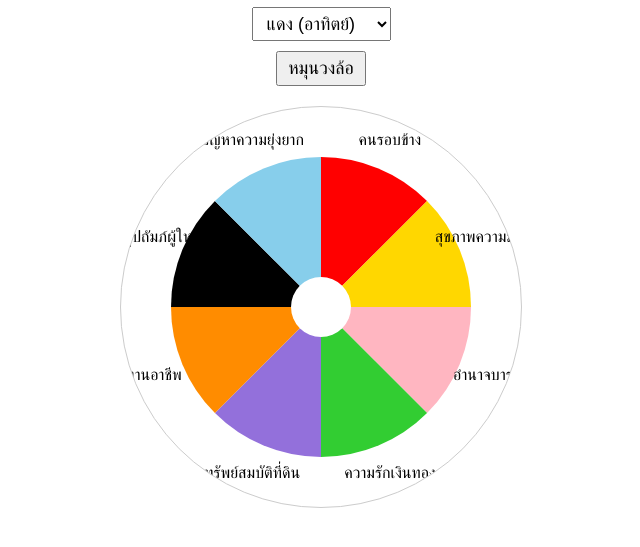
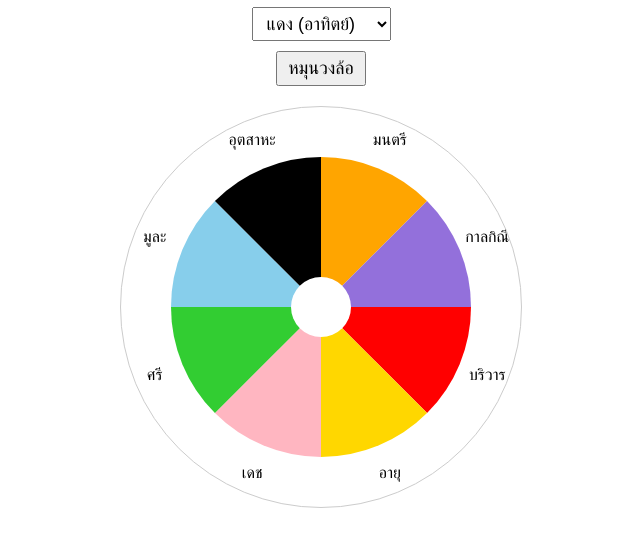
Before and after one commit to urachamt-cmd/Thaksa-wheel, a plain HTML site: page index.html in a window 1280 px wide. Shown: the part 129-676 px from the top of the page, without its empty margins (319-959 px from the left). Drawn offline with Linux system fonts and the light colour scheme.

Commit message:
Update index.html

```diff
--- a/index.html
+++ b/index.html
@@ -1,8 +1,8 @@
 <!DOCTYPE html>
 <html lang="th">
 <head>
-  <meta charset="UTF-8">
-  <title>วงล้อทักษาพยากรณ์ - Debug</title>
+  <meta charset="UTF-8" />
+  <title>วงล้อทักษาพยากรณ์</title>
   <style>
     body {
       font-family: 'Kanit', sans-serif;
@@ -32,111 +32,80 @@
     <option value="เหลือง">เหลือง (จันทร์)</option>
     <option value="ชมพู">ชมพู (อังคาร)</option>
     <option value="เขียว">เขียว (พุธ)</option>
+    <option value="ส้ม">ส้ม (พฤหัสบดี)</option>
+    <option value="ฟ้า">ฟ้า (ศุกร์)</option>
     <option value="ม่วง">ม่วง (เสาร์)</option>
-    <option value="ส้ม">ส้ม (พฤหัสบดี)</option>
     <option value="ดำ">ดำ (ราหู)</option>
-    <option value="ฟ้า">ฟ้า (ศุกร์)</option>
   </select>
   <button id="spinBtn">หมุนวงล้อ</button>
 
   <canvas id="wheel" width="400" height="400"></canvas>
 
   <script>
-    console.log('Script loaded');
+    // เมื่อตัวหน้าโหลดเสร็จ ให้เริ่มผูก event และวาดวงล้อครั้งแรก
     window.addEventListener('DOMContentLoaded', () => {
-      console.log('DOM fully loaded');
-      const canvas = document.getElementById('wheel');
-      if (!canvas) { console.error('Canvas element not found'); return; }
-      const ctx = canvas.getContext('2d');
-      const birthColorSelect = document.getElementById('birthColor');
-      const spinBtn = document.getElementById('spinBtn');
-      console.log({ canvas, ctx, birthColorSelect, spinBtn });
+      const canvas = document.getElementById("wheel");
+      const ctx = canvas.getContext("2d");
+      const birthColorSelect = document.getElementById("birthColor");
+      const spinBtn = document.getElementById("spinBtn");
 
-      // ทักษาพยากรณ์รอบนอกคงที่
-      const labels = [
-        'คนรอบข้าง',
-        'สุขภาพความมั่นคง',
-        'อำนาจบารมี',
-        'ความรักเงินทอง',
-        'ทรัพย์สมบัติที่ดิน',
-        'งานอาชีพ',
-        'คนอุปถัมภ์ผู้ใหญ่',
-        'ปัญหาความยุ่งยาก'
-      ];
-
-      // สีเรียงตามเข็มนาฬิกาคงที่
-      const baseColors = ['แดง','เหลือง','ชมพู','เขียว','ม่วง','ส้ม','ดำ','ฟ้า'];
+      const colors = ["แดง", "เหลือง", "ชมพู", "เขียว", "ฟ้า", "ดำ", "ส้ม", "ม่วง"];
       const colorMap = {
-        'แดง': '#FF0000',
-        'เหลือง': '#FFD700',
-        'ชมพู': '#FFB6C1',
-        'เขียว': '#32CD32',
-        'ม่วง': '#9370DB',
-        'ส้ม': '#FF8C00',
-        'ดำ': '#000000',
-        'ฟ้า': '#87CEEB'
+        "แดง": "#FF0000",
+        "เหลือง": "#FFD700",
+        "ชมพู": "#FFB6C1",
+        "เขียว": "#32CD32",
+        "ฟ้า": "#87CEEB",
+        "ดำ": "#000000",
+        "ส้ม": "#FFA500",
+        "ม่วง": "#9370DB"
       };
 
-      const sliceCount = labels.length;
-      const step = 2 * Math.PI / sliceCount;
-      const cx = canvas.width / 2;
-      const cy = canvas.height / 2;
-      const radius = 150;
+      const thaksa = ["บริวาร", "อายุ", "เดช", "ศรี", "มูละ", "อุตสาหะ", "มนตรี", "กาลกิณี"];
 
-      function rotateColors(selectedColor) {
-        console.log('rotateColors:', selectedColor);
-        const idx = baseColors.indexOf(selectedColor);
-        console.log('color index:', idx);
-        if (idx < 0) return baseColors;
-        const arr = [...baseColors.slice(idx), ...baseColors.slice(0, idx)];
-        console.log('rotated array:', arr);
-        return arr;
+      function rotateThaksa(dayColor) {
+        const idx = colors.indexOf(dayColor);
+        return [...thaksa.slice(idx), ...thaksa.slice(0, idx)];
       }
 
       function drawWheel() {
-        console.log('drawWheel called');
-        const selected = birthColorSelect.value;
-        console.log('selected color:', selected);
-        const rotated = rotateColors(selected);
+        const selectedColor = birthColorSelect.value;
+        const rotated = rotateThaksa(selectedColor);
+        const cx = canvas.width/2, cy = canvas.height/2, r = 150;
+        const step = 2 * Math.PI / 8;
 
         ctx.clearRect(0, 0, canvas.width, canvas.height);
-        console.log('cleared canvas');
 
-        for (let i = 0; i < sliceCount; i++) {
-          const startAngle = -Math.PI / 2 + i * step;
-          const endAngle = startAngle + step;
+        for(let i=0; i<8; i++){
+          // วาดพาย
+          ctx.beginPath();
+          ctx.moveTo(cx,cy);
+          ctx.fillStyle = colorMap[colors[i]];
+          ctx.arc(cx,cy, r, i*step, (i+1)*step);
+          ctx.fill();
 
-          // วาดพายสี
-          ctx.beginPath();
-          ctx.moveTo(cx, cy);
-          ctx.fillStyle = colorMap[rotated[i]];
-          ctx.arc(cx, cy, radius, startAngle, endAngle);
-          ctx.closePath();
-          ctx.fill();
-          console.log('draw slice', i, rotated[i]);
-
-          // วาดข้อความทักษาพยากรณ์
-          const labelAngle = startAngle + step / 2;
-          const lx = cx + (radius + 30) * Math.cos(labelAngle);
-          const ly = cy + (radius + 30) * Math.sin(labelAngle);
-          ctx.fillStyle = '#000';
-          ctx.font = '16px Kanit';
-          ctx.textAlign = 'center';
-          ctx.textBaseline = 'middle';
-          ctx.fillText(labels[i], lx, ly);
+          // เขียนข้อความ
+          const ang = i*step + step/2;
+          const x = cx + (r+30)*Math.cos(ang);
+          const y = cy + (r+30)*Math.sin(ang);
+          ctx.fillStyle = "#000";
+          ctx.font = "16px Kanit";
+          ctx.textAlign = "center";
+          ctx.textBaseline = "middle";
+          ctx.fillText(rotated[i], x, y);
         }
 
         // วงกลมตรงกลาง
         ctx.beginPath();
-        ctx.arc(cx, cy, 30, 0, 2 * Math.PI);
-        ctx.fillStyle = '#fff';
+        ctx.arc(cx, cy, 30, 0, 2*Math.PI);
+        ctx.fillStyle = "#fff";
         ctx.fill();
-        console.log('finished drawing center');
       }
 
-      // เรียกวาดครั้งแรก และผูกปุ่ม
+      // วาดครั้งแรก
       drawWheel();
-      spinBtn.addEventListener('click', drawWheel);
+      // ผูกปุ่ม
+      spinBtn.addEventListener("click", drawWheel);
     });
   </script>
 </body>
```
